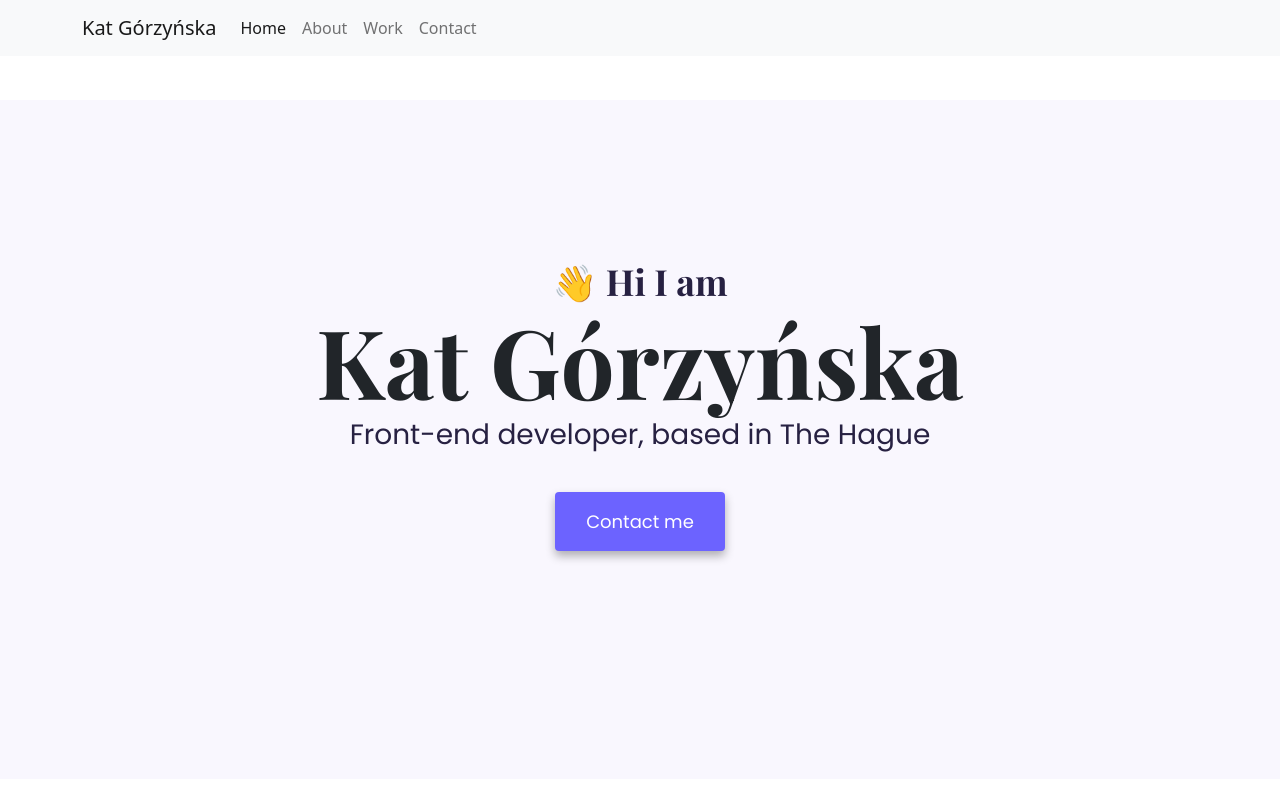
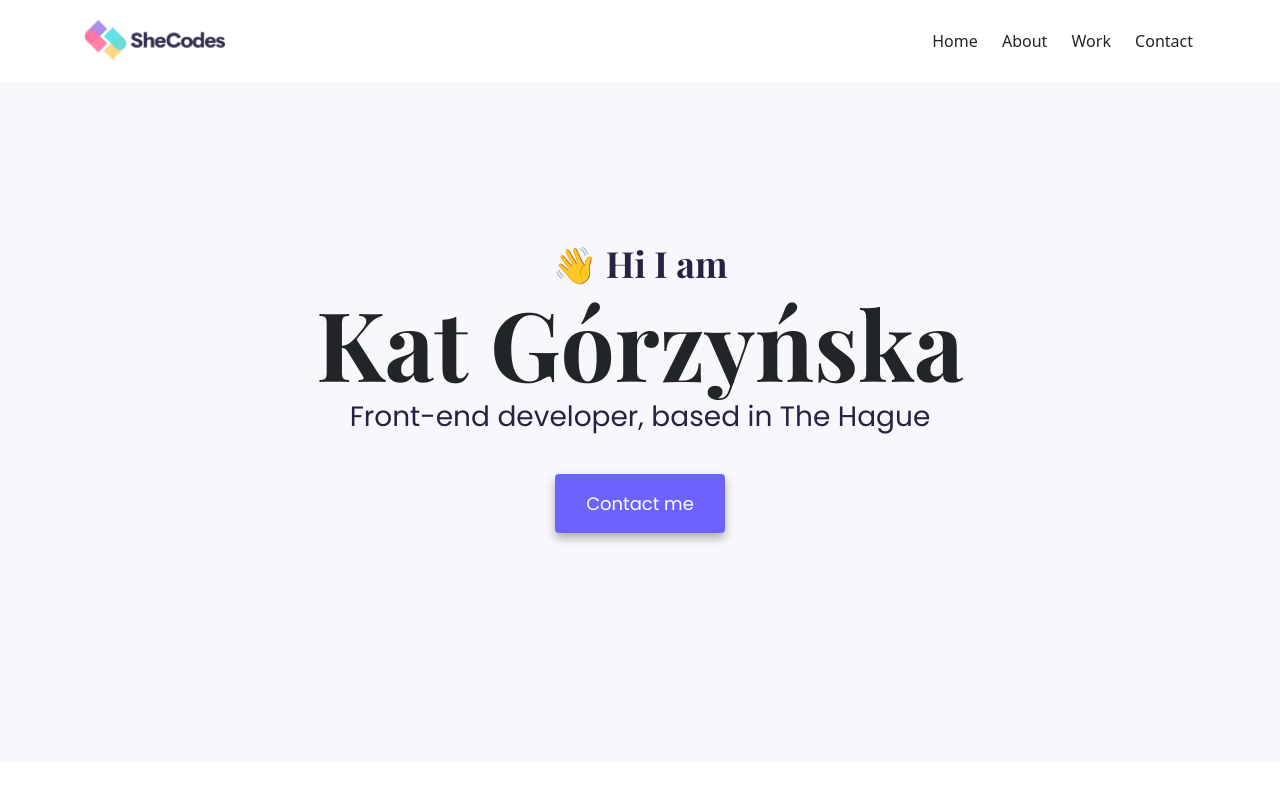
Before and after one commit to katgorzynska/portfolio-project, a plain HTML site: page index.html in a window 1280 px wide. Shown: the top 800 px of the page. Drawn offline with nearby package versions, Linux system fonts and the light colour scheme.

Commit message:
Re-worked the navigation
Removed the Bootstrap navigation and built own

```diff
--- a/index.html
+++ b/index.html
@@ -34,55 +34,36 @@
     <link rel="stylesheet" href="src/style.css" />
   </head>
   <body>
-    <nav class="navbar navbar-expand-lg navbar-light bg-light fixed-top">
     <div class="container">
-        <a class="navbar-brand" href="index.html" title="Homepage"
-          >Kat Górzyńska</a
-        >
-        <button
-          class="navbar-toggler"
-          type="button"
-          data-bs-toggle="collapse"
-          data-bs-target="#navbarNav"
-          aria-controls="navbarNav"
-          aria-expanded="false"
-          aria-label="Toggle navigation"
-        >
-          <span class="navbar-toggler-icon"></span>
-        </button>
-        <div class="collapse navbar-collapse" id="navbarNav">
-          <ul class="navbar-nav">
-            <li class="nav-item">
-              <a
-                class="nav-link active"
-                aria-current="page"
-                href="index.html"
-                title="Homepage"
-                >Home</a
-              >
+      <nav class="d-flex justify-content-between">
+        <a href="/">
+          <img
+            src="src/logo.png"
+            class="logo d-none d-md-block"
+            alt="logo of SheCodes"
+          />
+          <img
+            src="src/logo-small.jpg"
+            class="logo d-block d-md-none"
+            alt="small version of the SheCodes logo"
+          />
+        </a>
+        <ul>
+          <li class="active">
+            <a href="index.html">Home</a>
           </li>
-            <li class="nav-item">
-              <a class="nav-link" href="about.html" title="About Kat Górzyńska"
-                >About</a
-              >
+          <li>
+            <a href="about.html">About</a>
           </li>
-            <li class="nav-item">
-              <a class="nav-link" href="work.html" title="Work by Kat Górzyńska"
-                >Work</a
-              >
+          <li>
+            <a href="work.html">Work</a>
           </li>
-            <li class="nav-item">
-              <a
-                class="nav-link"
-                href="contact.html"
-                title="Contact Kat Górzyńska"
-                >Contact</a
-              >
+          <li>
+            <a href="contact.html">Contact</a>
           </li>
         </ul>
+      </nav>
     </div>
-      </div>
-    </nav>
     <div class="hero">
       <h2>👋 Hi I am</h2>
       <h1>Kat Górzyńska</h1>
--- a/src/style.css
+++ b/src/style.css
@@ -6,10 +6,6 @@
   --box-shadow: 0 5px 10px rgba(0, 0, 0, 0.3);
   --heading-font-family: 'Playfair Display', serif;
   --default-font-family: 'Poppins', sans-serif;
-}
-
-body {
-  margin-top: 100px;
 }
 
 h1,
@@ -35,10 +31,38 @@ p {
   font-family: var(--default-font-family);
 }
 
+nav {
+  padding: 20px 0;
+}
+
+nav ul {
+  margin: 0;
+  padding: 0;
+}
+
+nav li {
+  display: inline;
+  list-style: none;
+  line-height: 42px;
+  margin-left: 15px;
+  margin-right: 5px;
+}
+
+nav a {
+  text-decoration: none;
+  color: var(--third-color);
+  transition: all 100ms ease-in-out;
+}
+
+nav a:hover,
+nav li .active {
+  color: var(--primary-color);
+}
+
 .hero {
   background-color: var(--secondary-color);
   text-align: center;
-  padding: 160px;
+  padding: 160px 40px;
 }
 
 .hero h2 {
@@ -135,6 +159,10 @@ p {
   color: var(--third-color);
 }
 
+.logo {
+  max-height: 40px;
+}
+
 @media (max-width: 900px) {
   .project-description {
     padding: 0;
```
Also changed, not shown: src/logo-small.jpg (added), src/logo.png (added). Lines whose indentation alone changed are shown as unchanged.
